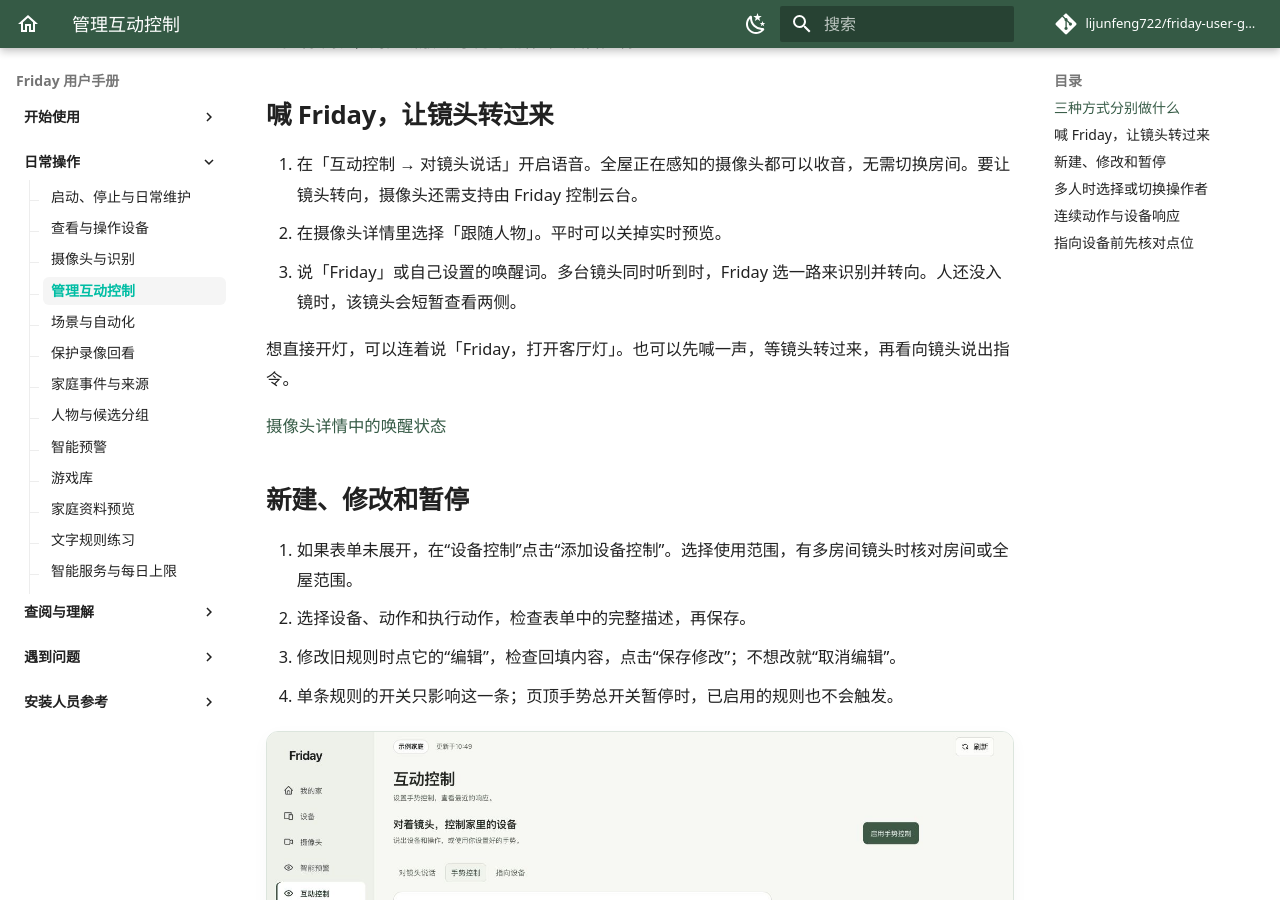
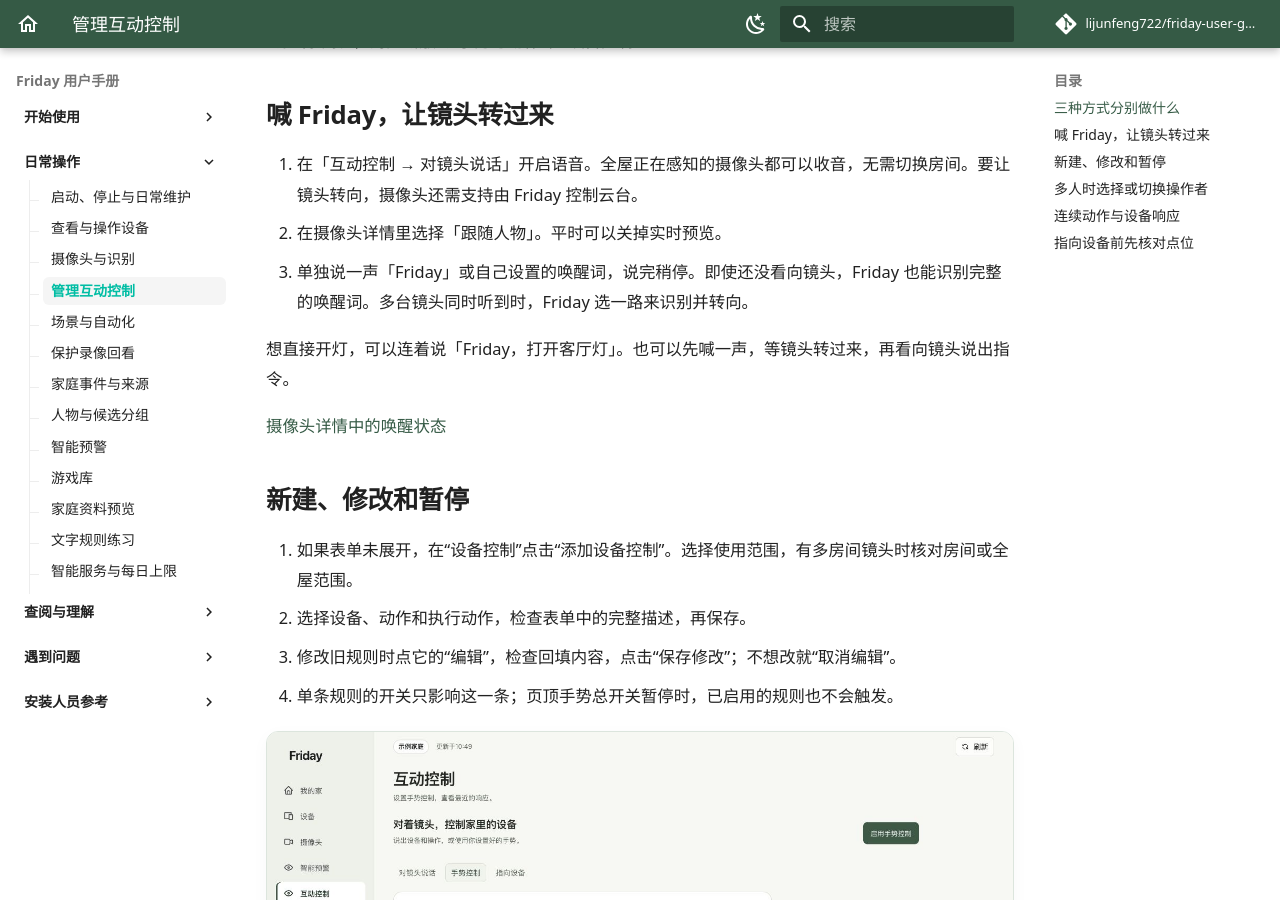
Before and after one commit to lijunfeng722/friday-user-guide, an MkDocs documentation site: the page built from docs/guides/interactions.md, in a window 1280 px wide and 900 px high, scrolled down 1044 px. Built offline with MkDocs 1.6.1 and Material for MkDocs 9.7.7, drawn with Linux system fonts in a browser that asks for light colours; comment, search, counter and statistics services are not loaded.

Commit message:
文档：说明单独呼叫 Friday 时的云台转向

```diff
--- a/docs/guides/interactions.md
+++ b/docs/guides/interactions.md
@@ -18,7 +18,7 @@
 
 1. 在「互动控制 → 对镜头说话」开启语音。全屋正在感知的摄像头都可以收音，无需切换房间。要让镜头转向，摄像头还需支持由 Friday 控制云台。
 2. 在摄像头详情里选择「跟随人物」。平时可以关掉实时预览。
-3. 说「Friday」或自己设置的唤醒词。多台镜头同时听到时，Friday 选一路来识别并转向。人还没入镜时，该镜头会短暂查看两侧。
+3. 单独说一声「Friday」或自己设置的唤醒词，说完稍停。即使还没看向镜头，Friday 也能识别完整的唤醒词。多台镜头同时听到时，Friday 选一路来识别并转向。
 
 想直接开灯，可以连着说「Friday，打开客厅灯」。也可以先喊一声，等镜头转过来，再看向镜头说出指令。
 
```
Also changed, not shown: USER_MANUAL.md (+3 -3 lines), docs/guides/cameras.md (+1 -1 lines), docs/troubleshooting/faq.md (+1 -1 lines).
